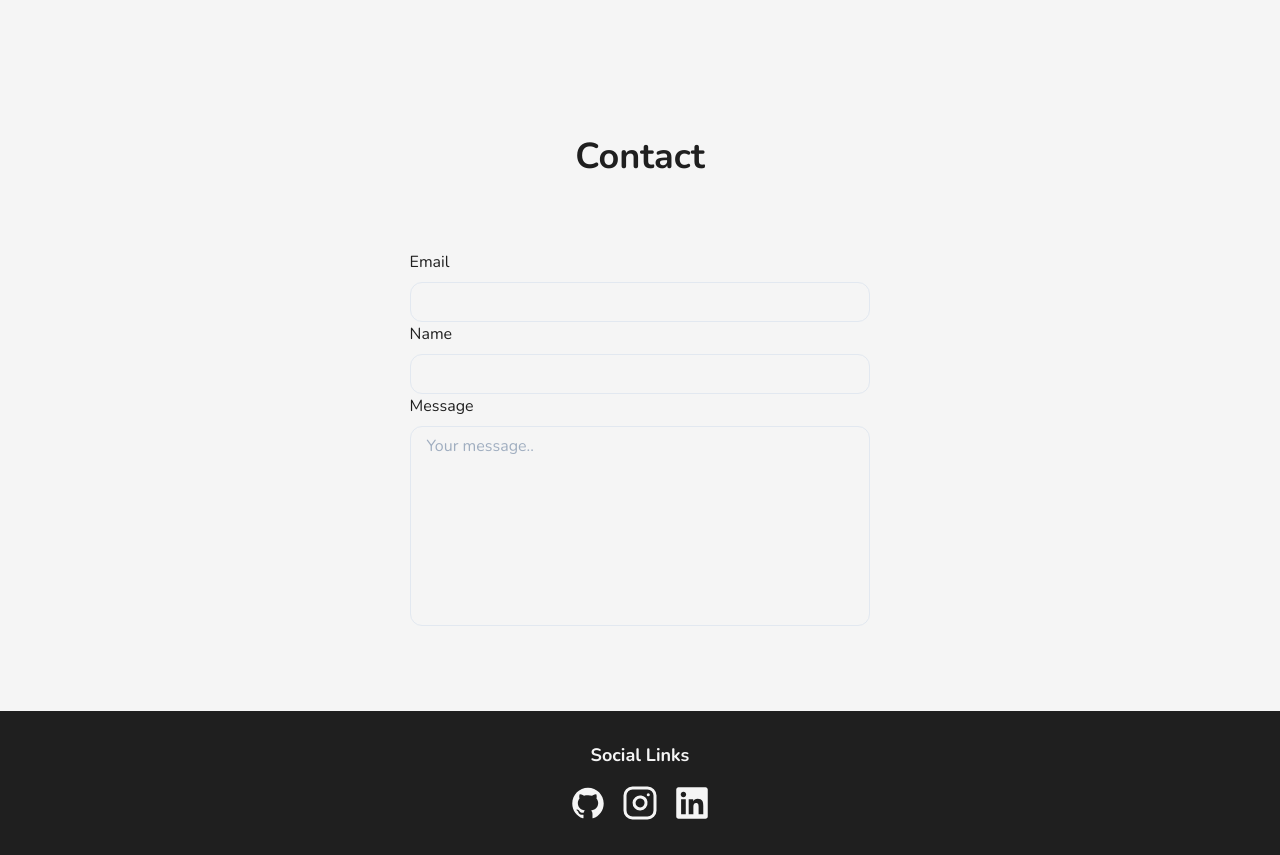
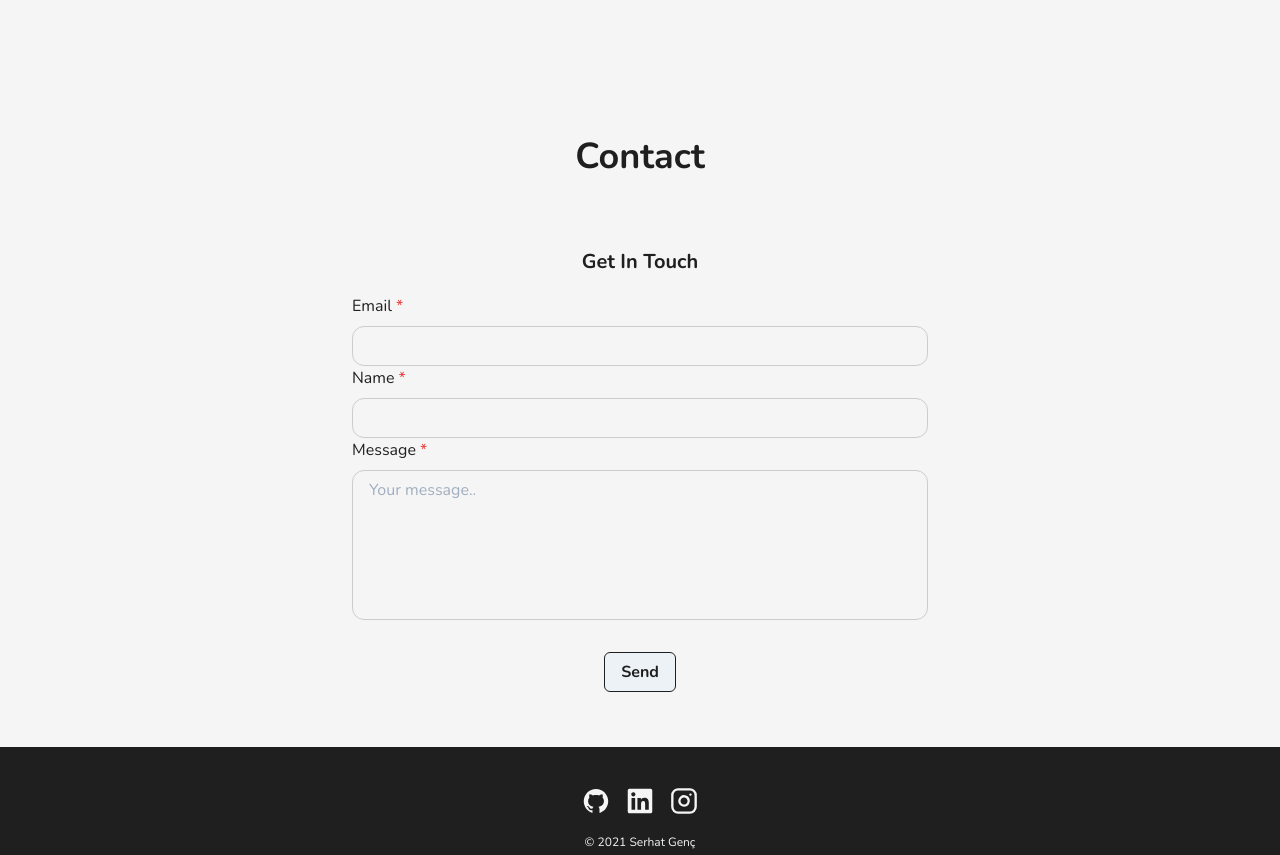
Before and after one commit to SerhatG35/portfolio, a Next.js app: page / in a window 1280 px wide. Shown: the part 1020-1875 px from the top of the page. Built offline with nearby package versions, Linux system fonts and the light colour scheme; no server answers.

Commit message:
hook-form and emailjs added

```diff
--- a/components/Contact.tsx
+++ b/components/Contact.tsx
@@ -1,87 +1,156 @@
-import { FormControl, FormLabel } from '@chakra-ui/form-control'
+import { Button } from '@chakra-ui/button'
+import { FormControl, FormErrorMessage, FormLabel } from '@chakra-ui/form-control'
 import { Input } from '@chakra-ui/input'
-import { Box, Center, Heading, Link } from '@chakra-ui/layout'
+import { Box, Center, Heading, Link, Text } from '@chakra-ui/layout'
 import { Textarea } from '@chakra-ui/textarea'
+import { yupResolver } from '@hookform/resolvers/yup'
+import { ContactSchema } from 'constants/YupSchema'
+import { sendForm } from 'emailjs-com'
+import { FormEvent } from 'react'
+import { useForm } from 'react-hook-form'
 import { AiOutlineGithub } from 'react-icons/ai'
 import { FaLinkedin } from 'react-icons/fa'
 import { FiInstagram } from 'react-icons/fi'
 
+type ContactInputTypes = {
+    email: string
+    name: string
+    message: string
+}
+
 const Contact = () => {
+    const {
+        formState: { errors },
+        handleSubmit,
+        register,
+    } = useForm<ContactInputTypes>({
+        resolver: yupResolver(ContactSchema),
+    })
+
+    const sendEmail = (e: FormEvent<HTMLFormElement>) => {
+        sendForm(
+            'service_pjtiisg',
+            'template_04nqstq',
+            '#contact-form',
+            'user_EYPXtlwIrekVAS0q2FIMR'
+        ).then(
+            (result: any) => {
+                console.log(result.text)
+            },
+            error => {
+                console.log(error.text)
+            }
+        )
+    }
+
     return (
         <Box as='section' id='contact' h='100vh' w='100%' pt='5em'>
             <Center
-                h='80%'
+                h='85%'
                 w='90%'
                 margin='0 auto'
                 maxW='1200px'
                 flexDir='column'
                 justifyContent='flex-start'
             >
-                <Heading fontFamily='Nunito' mb='2em'>
+                <Center w='100%' flexDir='column'>
+                    <Heading as='h1' fontFamily='Nunito' mb='2em'>
                         Contact
                     </Heading>
-                <Center w='40%' maxW='500px' flexDir='column'>
-                    <FormControl id='first-name'>
+                    <Center flexDir='column' w={['100%', '50%', '50%']}>
+                        <Heading fontSize='xl' fontFamily='Nunito' mb='1em'>
+                            Get In Touch
+                        </Heading>
+                        <Center
+                            w='100%'
+                            flexDir='column'
+                            as='form'
+                            id='contact-form'
+                            onSubmit={handleSubmit(sendEmail)}
+                        >
+                            <FormControl
+                                isInvalid={!!errors.email?.message}
+                                errortext={errors?.email?.message}
+                                isRequired
+                            >
                                 <FormLabel>Email</FormLabel>
+                                <FormErrorMessage>{errors.email?.message}</FormErrorMessage>
                                 <Input
                                     _focus={{ boxShadow: '0 0 1px 1px #1f1f1f' }}
                                     type='email'
                                     rounded='xl'
+                                    borderColor='#CCCCCC'
+                                    {...register('email')}
                                 />
                             </FormControl>
-                    <FormControl id='first-name'>
+                            <FormControl
+                                isInvalid={!!errors?.name?.message}
+                                errortext={errors?.name?.message}
+                                isRequired
+                            >
                                 <FormLabel>Name</FormLabel>
+                                <FormErrorMessage>{errors.name?.message}</FormErrorMessage>
                                 <Input
                                     _focus={{ boxShadow: '0 0 1px 1px #1f1f1f' }}
                                     type='name'
                                     rounded='xl'
+                                    borderColor='#CCCCCC'
+                                    {...register('name')}
                                 />
                             </FormControl>
-                    <FormControl id='first-name'>
+                            <FormControl
+                                isInvalid={!!errors?.message?.message}
+                                errortext={errors?.message?.message}
+                                isRequired
+                            >
                                 <FormLabel>Message</FormLabel>
+                                <FormErrorMessage>{errors.message?.message}</FormErrorMessage>
                                 <Textarea
                                     type='message'
                                     rounded='xl'
                                     placeholder='Your message..'
                                     resize='none'
                                     _focus={{ boxShadow: '0 0 1px 1px #1f1f1f' }}
-                            height='200px'
+                                    height='150px'
+                                    borderColor='#CCCCCC'
+                                    {...register('message')}
                                 />
                             </FormControl>
+                            <Button type='submit' mt='2em' border='1px solid #1f1f1f'>
+                                Send
+                            </Button>
                         </Center>
                     </Center>
-            <Center h='20%' bg='#1f1f1f' as='footer' flexDir='column'>
-                <Heading fontSize='lg' mb='1em' color='#f5f5f5' fontFamily='Nunito' as='h4'>
-                    Social Links
-                </Heading>
-                <Center>
+                </Center>
+            </Center>
+            <Center h='15%' bg='#1f1f1f' as='footer' w='100%' position='relative'>
                 <Link
                     href='https://github.com/SerhatG35'
                     target='_blank'
                     _focus={{ boxShadow: 'none' }}
                     mx={2}
                 >
-                        <AiOutlineGithub color='#f5f5f5' size={36} />
+                    <AiOutlineGithub color='#f5f5f5' size={28} />
                 </Link>
-
+                <Link
+                    href='https://www.linkedin.com/in/serhat-genc/'
+                    target='_blank'
+                    _focus={{ boxShadow: 'none' }}
+                    mx={2}
+                >
+                    <FaLinkedin color='#f5f5f5' size={28} />
+                </Link>
                 <Link
                     href='https://www.instagram.com/serhtgenc/'
                     target='_blank'
                     _focus={{ boxShadow: 'none' }}
                     mx={2}
                 >
-                        <FiInstagram color='#f5f5f5' size={36} />
+                    <FiInstagram color='#f5f5f5' size={28} />
                 </Link>
-
-                    <Link
-                        href='https://www.linkedin.com/in/serhat-genc/'
-                        target='_blank'
-                        _focus={{ boxShadow: 'none' }}
-                        mx={2}
-                    >
-                        <FaLinkedin color='#f5f5f5' size={36} />
-                    </Link>
-                </Center>
+                <Text color='#f5f5f5' fontSize='xs' position='absolute' bottom='1'>
+                    &copy; {new Date().getFullYear()} Serhat Genç
+                </Text>
             </Center>
         </Box>
     )
--- /dev/null
+++ b/constants/YupSchema.ts
@@ -0,0 +1,10 @@
+import * as yup from 'yup'
+
+export const ContactSchema = yup.object().shape({
+    email: yup.string().email().required('Email is a required field'),
+    name: yup.string().required('Name is a required field'),
+    message: yup
+        .string()
+        .min(10, 'Message must be at least 10 characters')
+        .required('Please fill the message box'),
+})
--- a/package.json
+++ b/package.json
@@ -12,15 +12,19 @@
         "@chakra-ui/react": "^1.6.6",
         "@emotion/react": "^11.4.1",
         "@emotion/styled": "^11.3.0",
+        "@hookform/resolvers": "^2.8.0",
         "axios": "^0.21.1",
+        "emailjs-com": "^3.2.0",
         "framer-motion": "^4.1.17",
         "next": "11.0.1",
         "react": "17.0.2",
         "react-dom": "17.0.2",
+        "react-hook-form": "^7.12.2",
         "react-icons": "^4.2.0",
         "react-intersection-observer": "^8.32.0",
         "react-scroll": "^1.8.3",
-        "swiper": "^6.8.1"
+        "swiper": "^6.8.1",
+        "yup": "^0.32.9"
     },
     "devDependencies": {
         "@types/react-scroll": "^1.8.3",
```
Also changed, not shown: 1 other file (tests, documents, lock files or other folders). Lines whose indentation alone changed are shown as unchanged.
